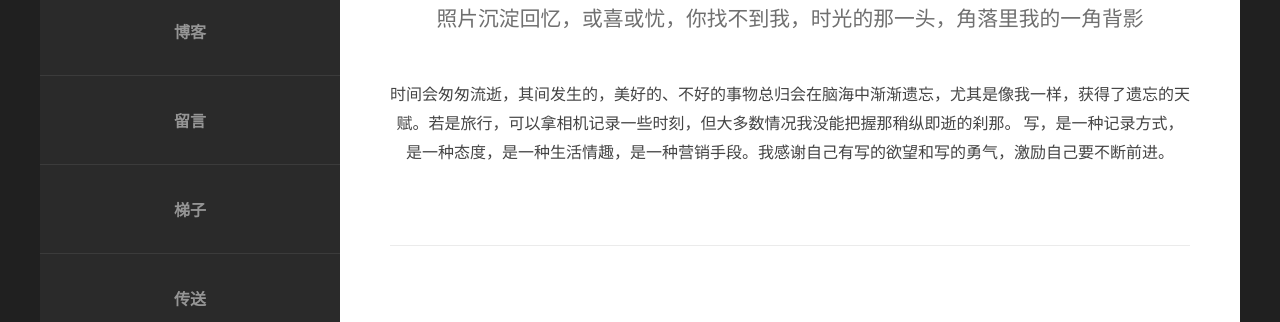
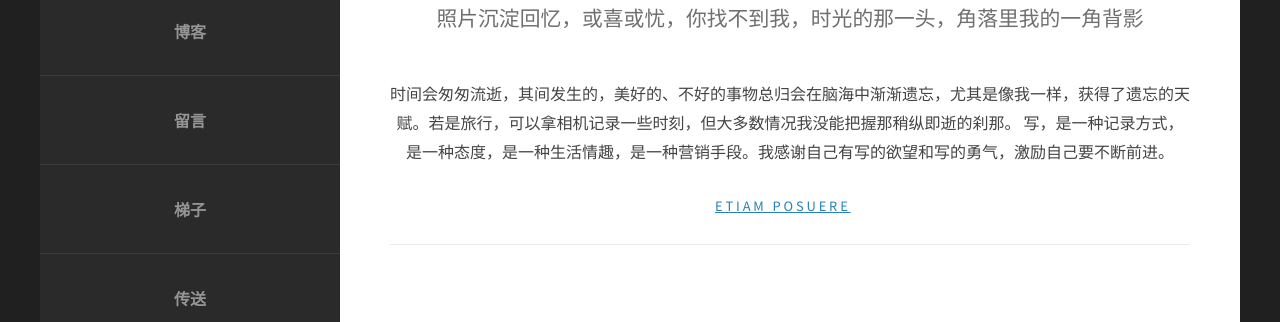
Before and after one commit to ZhuBrocadeSoar/wuaiwulu, a PHP site: page / in a window 1280 px wide. Shown: the part 516-838 px from the top of the page. Run offline with PHP 8.4, Linux system fonts and the light colour scheme.

Commit message:
还是看不见?

```diff
--- a/index.php
+++ b/index.php
@@ -71,8 +71,8 @@ Develop by ZhuBrocadeSoar
 			</div>
             <p>时间会匆匆流逝，其间发生的，美好的、不好的事物总归会在脑海中渐渐遗忘，尤其是像我一样，获得了遗忘的天赋。若是旅行，可以拿相机记录一些时刻，但大多数情况我没能把握那稍纵即逝的刹那。 写，是一种记录方式，是一种态度，是一种生活情趣，是一种营销手段。我感谢自己有写的欲望和写的勇气，激励自己要不断前进。</p>
 			<!--ul class="actions"-->
-            <ul>
-				<li><a href="#" class="button">Etiam posuere</a></li>
+            <ul class="button">
+				<li><a href="#" class="actions">Etiam posuere</a></li>
 			</ul>
 		</div>
         <!--
```
